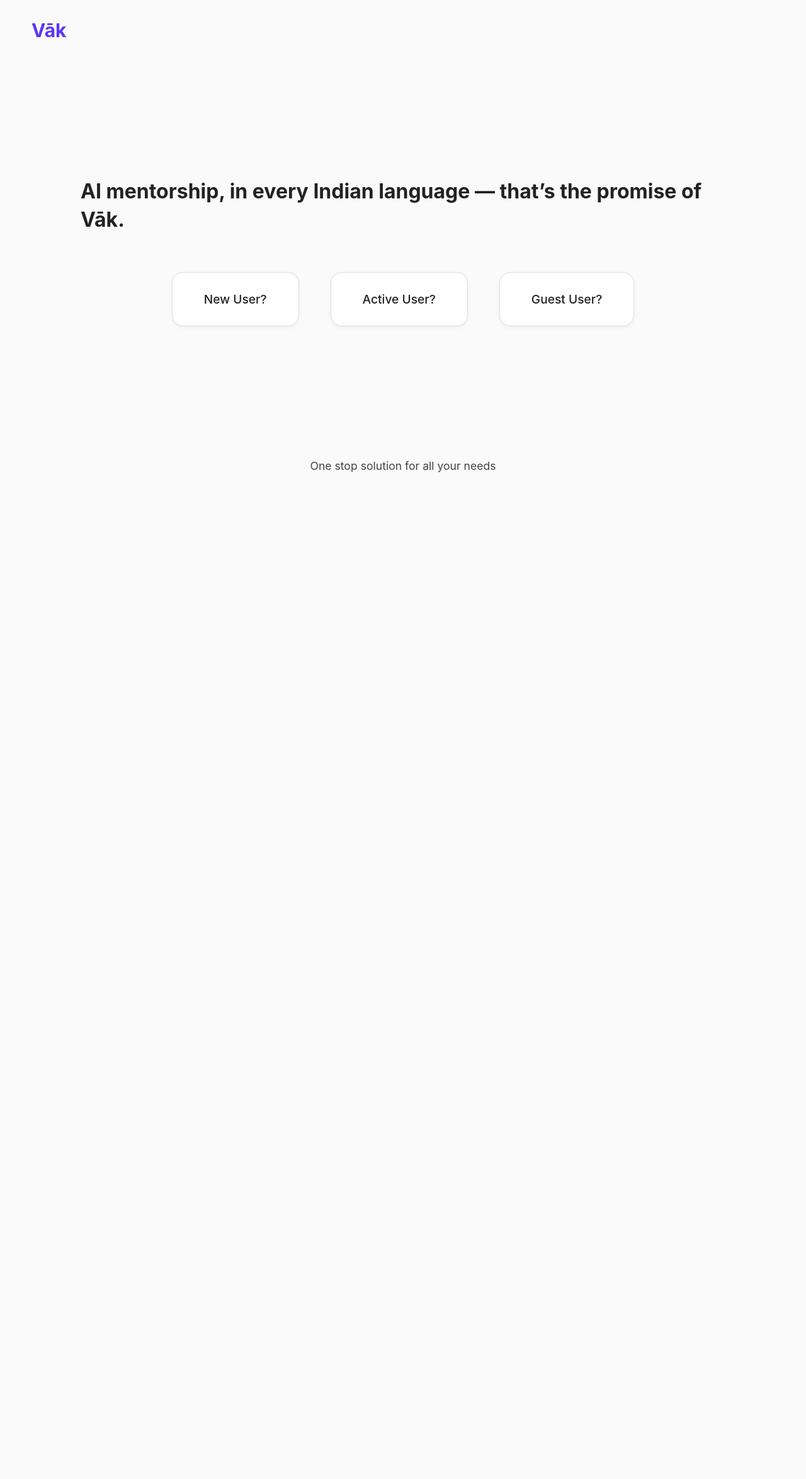
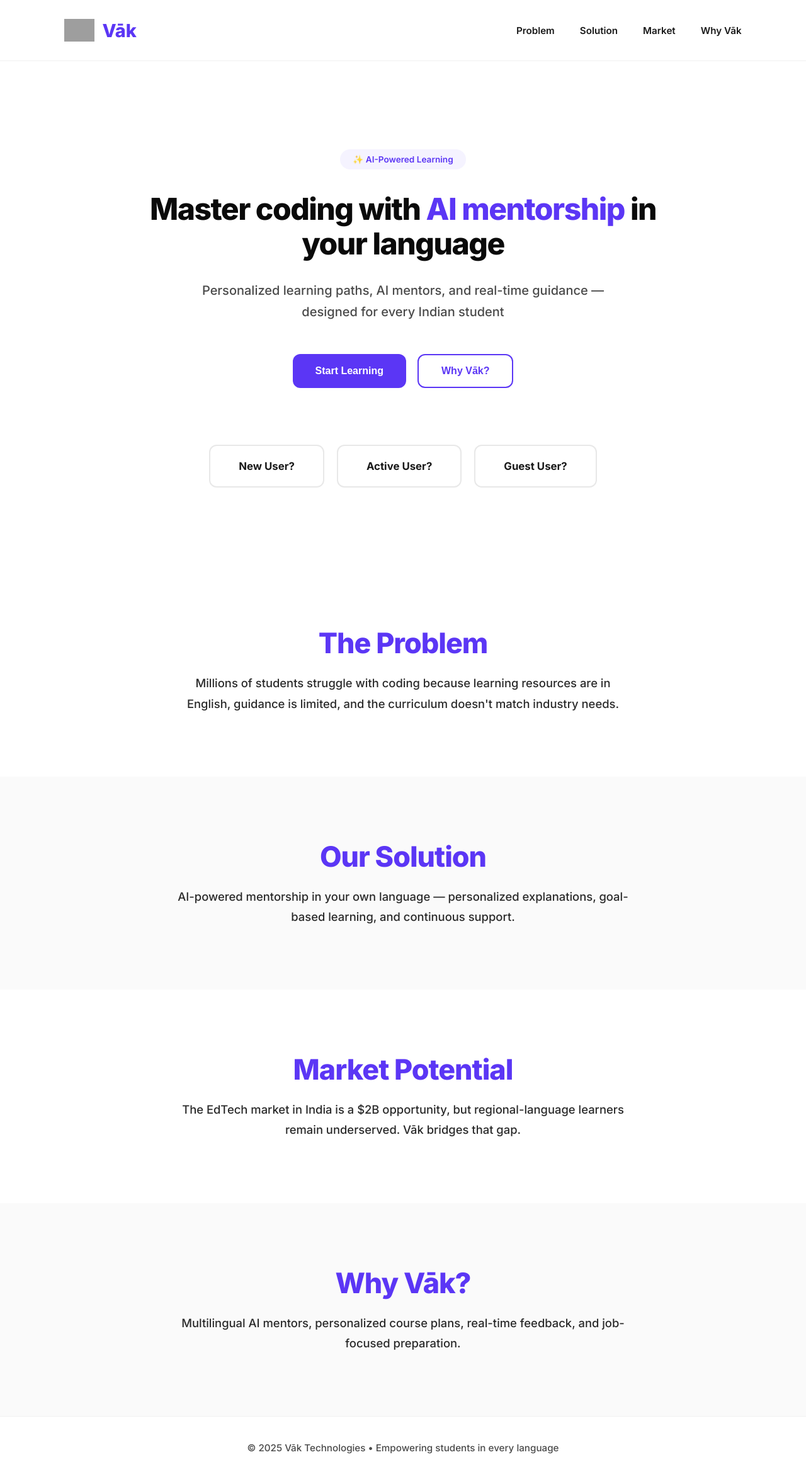
Before and after one commit to Vak-Tech/vak-landing, a Flask app: page / in a window 1280 px wide. Shown: the whole page at 63% size. Before the commit the page ends 750 px from the top, so only its background shows below. Run offline with Flask 3, Linux system fonts and the light colour scheme; grey boxes are pictures that could not be loaded.

Commit message:
Update landing.html

```diff
--- a/templates/landing.html
+++ b/templates/landing.html
@@ -1,168 +1,334 @@
 <!DOCTYPE html>
 <html lang="en">
 <head>
-  <meta charset="UTF-8">
-  <meta name="viewport" content="width=device-width, initial-scale=1.0">
-  <title>Vāk - AI Mentorship Platform</title>
+  <meta charset="UTF-8" />
+  <meta name="viewport" content="width=device-width, initial-scale=1.0" />
+  <title>Vāk – AI Mentorship Platform</title>
+  <link rel="preconnect" href="https://fonts.googleapis.com">
+  <link rel="preconnect" href="https://fonts.gstatic.com" crossorigin>
+  <link href="https://fonts.googleapis.com/css2?family=Inter:wght@400;500;600;700;800;900&display=swap" rel="stylesheet">
+
   <style>
+    * {
+      margin: 0;
+      padding: 0;
+      box-sizing: border-box;
+    }
+
     body {
-      margin: 0;
       font-family: "Inter", sans-serif;
-      background-color: #fafafa;
-      color: #222;
-      overflow: hidden;
-      height: 100vh;
+      background-color: #ffffff;
+      color: #0a0a0a;
+      scroll-behavior: smooth;
+    }
+
+    /* -------------------------------- NAVBAR -------------------------------- */
+    header {
       display: flex;
       align-items: center;
-      justify-content: center;
-      flex-direction: column;
+      justify-content: space-between;
+      padding: 30px 8%;
+      background: white;
+      position: sticky;
+      top: 0;
+      z-index: 100;
+      border-bottom: 1px solid #f0f0f0;
     }
 
     .logo {
-      position: absolute;
-      top: 30px;
-      left: 50px;
-      font-size: 30px;
-      font-weight: 700;
+      display: flex;
+      align-items: center;
+      gap: 12px;
+      font-size: 1.8em;
+      font-weight: 800;
+      color: #5b36f5;
+      cursor: pointer;
+    }
+
+    .logo img {
+      width: 48px;
+    }
+
+    .nav-links {
+      display: flex;
+      gap: 40px;
+      font-size: 0.95em;
+      font-weight: 600;
+    }
+
+    .nav-links a {
+      text-decoration: none;
+      color: #1a1a1a;
+      transition: color 0.2s;
+    }
+
+    .nav-links a:hover {
       color: #5b36f5;
     }
 
-    /* Container to keep text + cursor aligned properly */
-    .typewriter {
-      display: flex;
-      align-items: center;
-      justify-content: flex-start;
-      white-space: pre-wrap;
-      max-width: 80%;
-      flex-wrap: nowrap;
+    /* -------------------------------- HERO SECTION -------------------------------- */
+    .hero {
+      text-align: center;
+      padding: 140px 8% 120px;
+      background: white;
     }
 
-    .quote {
-      font-size: 2em;
-      font-weight: 700;
-      line-height: 1.4;
-      text-align: left;
-      word-break: break-word;
+    .hero-badge {
+      display: inline-block;
+      padding: 8px 20px;
+      background: #f5f3ff;
+      border-radius: 20px;
+      font-size: 0.85rem;
+      font-weight: 600;
+      color: #5b36f5;
+      margin-bottom: 35px;
     }
 
-    .cursor {
-      width: 3px;
-      height: 1.2em;
-      background-color: #5b36f5;
-      margin-left: 3px;
-      animation: blink 0.8s steps(2, start) infinite;
+    .hero-title {
+      font-size: 3rem;
+      font-weight: 800;
+      color: #0a0a0a;
+      max-width: 900px;
+      margin: 0 auto 30px;
+      line-height: 1.15;
+      letter-spacing: -1.5px;
     }
 
-    @keyframes blink {
-      50% { opacity: 0; }
+    .highlight {
+      color: #5b36f5;
     }
 
-    .cursor.fade {
-      animation: none;
-      opacity: 0;
-      transition: opacity 0.3s ease;
+    .hero-sub {
+      font-size: 1.25rem;
+      color: #4a4a4a;
+      max-width: 650px;
+      margin: 0 auto 50px;
+      line-height: 1.7;
+      font-weight: 500;
     }
 
-    .bottom-text {
-      position: absolute;
-      bottom: 50px;
-      font-size: 1.1em;
-      color: #444;
-      opacity: 0;
-      transform: translateY(20px);
-      transition: all 0.8s ease;
+    .cta-buttons {
+      display: flex;
+      justify-content: center;
+      gap: 18px;
+      margin-bottom: 90px;
     }
 
-    .bottom-text.show {
-      opacity: 1;
-      transform: translateY(0);
+    .btn {
+      padding: 16px 36px;
+      border-radius: 12px;
+      font-size: 1rem;
+      font-weight: 700;
+      cursor: pointer;
+      border: none;
+      transition: all 0.2s ease;
     }
 
+    .primary-btn {
+      background: #5b36f5;
+      color: white;
+    }
+
+    .primary-btn:hover {
+      background: #4a2bd1;
+      transform: translateY(-2px);
+    }
+
+    .secondary-btn {
+      background: white;
+      color: #5b36f5;
+      border: 2px solid #5b36f5;
+    }
+
+    .secondary-btn:hover {
+      background: #5b36f5;
+      color: white;
+      transform: translateY(-2px);
+    }
+
+    /* -------------------------------- OPTIONS CARDS -------------------------------- */
     .user-options {
       display: flex;
       justify-content: center;
-      gap: 50px;
-      margin-top: 60px;
-      opacity: 0;
-      transform: translateY(30px);
-      transition: all 0.8s ease;
-    }
-
-    .user-options.show {
-      opacity: 1;
-      transform: translateY(0);
+      gap: 20px;
+      flex-wrap: wrap;
     }
 
     .option-card {
       background: white;
-      border: 1px solid #ddd;
-      padding: 30px 50px;
-      border-radius: 18px;
-      font-size: 1.2em;
-      font-weight: 500;
+      border: 2px solid #e8e8e8;
+      padding: 22px 45px;
+      border-radius: 12px;
+      font-size: 1.05em;
+      font-weight: 700;
       cursor: pointer;
-      transition: 0.3s ease;
-      box-shadow: 0 2px 6px rgba(0,0,0,0.05);
+      transition: all 0.2s ease;
+      color: #1a1a1a;
     }
 
     .option-card:hover {
-      background-color: #5b36f5;
+      background: #5b36f5;
       color: white;
-      transform: translateY(-5px);
+      border-color: #5b36f5;
+      transform: translateY(-3px);
+    }
+
+    /* -------------------------------- SECTIONS -------------------------------- */
+    section {
+      padding: 100px 8%;
+      text-align: center;
+    }
+
+    section:nth-child(even) {
+      background: #fafafa;
+    }
+
+    section h2 {
+      font-size: 2.8em;
+      font-weight: 800;
+      color: #5b36f5;
+      margin-bottom: 20px;
+      letter-spacing: -1px;
+    }
+
+    section p {
+      max-width: 720px;
+      margin: 0 auto;
+      color: #2a2a2a;
+      line-height: 1.75;
+      font-size: 1.15rem;
+      font-weight: 500;
+    }
+
+    /* -------------------------------- FOOTER -------------------------------- */
+    .footer {
+      background: white;
+      padding: 40px 8%;
+      text-align: center;
+      font-size: 0.95rem;
+      color: #4a4a4a;
+      border-top: 1px solid #f0f0f0;
+      font-weight: 500;
+    }
+
+    /* -------------------------------- RESPONSIVE -------------------------------- */
+    @media (max-width: 768px) {
+      .hero-title {
+        font-size: 2.5rem;
+        letter-spacing: -1px;
+      }
+
+      .hero-sub {
+        font-size: 1.1rem;
+      }
+
+      .cta-buttons {
+        flex-direction: column;
+        gap: 15px;
+        padding: 0 5%;
+      }
+
+      .user-options {
+        flex-direction: column;
+        align-items: center;
+        padding: 0 5%;
+      }
+
+      .option-card {
+        width: 100%;
+      }
+
+      section h2 {
+        font-size: 2em;
+      }
+
+      .nav-links {
+        gap: 20px;
+        font-size: 0.85em;
+      }
+
+      header {
+        padding: 20px 5%;
+      }
     }
   </style>
 </head>
+
 <body>
-  <div class="logo">Vāk</div>
+  <!-- NAVBAR -->
+  <header>
+    <div class="logo">
+      <img src="{{ url_for('static', filename='vaklogo.png') }}" alt="Vāk Logo" onerror="this.style.display='none'" />
+      Vāk
+    </div>
 
-  <div class="typewriter">
-    <div id="quote" class="quote"></div>
-    <div id="cursor" class="cursor"></div>
+    <nav class="nav-links">
+      <a href="#problem">Problem</a>
+      <a href="#solution">Solution</a>
+      <a href="#market">Market</a>
+      <a href="#advantage">Why Vāk</a>
+    </nav>
+  </header>
+
+  <!-- HERO SECTION -->
+  <div class="hero">
+    <div class="hero-badge">✨ AI-Powered Learning</div>
+
+    <h1 class="hero-title">
+      Master coding with <span class="highlight">AI mentorship</span> in your language
+    </h1>
+
+    <p class="hero-sub">
+      Personalized learning paths, AI mentors, and real-time guidance — designed for every Indian student
+    </p>
+
+    <div class="cta-buttons">
+      <button class="btn primary-btn" onclick="goTo('new')">Start Learning</button>
+      <button class="btn secondary-btn" onclick="document.getElementById('whyvak').scrollIntoView()">Why Vāk?</button>
+    </div>
+
+    <div class="user-options">
+      <div class="option-card" onclick="goTo('new')">New User?</div>
+      <div class="option-card" onclick="goTo('active')">Active User?</div>
+      <div class="option-card" onclick="goTo('guest')">Guest User?</div>
+    </div>
   </div>
 
-  <div class="user-options" id="userOptions">
-    <div class="option-card" onclick="goTo('new')">New User?</div>
-    <div class="option-card" onclick="goTo('active')">Active User?</div>
-    <div class="option-card" onclick="goTo('guest')">Guest User?</div>
+  <!-- PROBLEM -->
+  <section id="problem">
+    <h2>The Problem</h2>
+    <p>Millions of students struggle with coding because learning resources are in English, guidance is limited, and the curriculum doesn't match industry needs.</p>
+  </section>
+
+  <!-- SOLUTION -->
+  <section id="solution">
+    <h2>Our Solution</h2>
+    <p>AI-powered mentorship in your own language — personalized explanations, goal-based learning, and continuous support.</p>
+  </section>
+
+  <!-- MARKET -->
+  <section id="market">
+    <h2>Market Potential</h2>
+    <p>The EdTech market in India is a $2B opportunity, but regional-language learners remain underserved. Vāk bridges that gap.</p>
+  </section>
+
+  <!-- ADVANTAGE -->
+  <section id="advantage">
+    <h2 id="whyvak">Why Vāk?</h2>
+    <p>Multilingual AI mentors, personalized course plans, real-time feedback, and job-focused preparation.</p>
+  </section>
+
+  <!-- FOOTER -->
+  <div class="footer">
+    © 2025 Vāk Technologies • Empowering students in every language
   </div>
 
-  <div id="bottomText" class="bottom-text">One stop solution for all your needs</div>
-
   <script>
-    const text = "AI mentorship, in every Indian language — that’s the promise of Vāk.";
-    const quote = document.getElementById("quote");
-    const cursor = document.getElementById("cursor");
-    const bottom = document.getElementById("bottomText");
-    const userOptions = document.getElementById("userOptions");
-
-    let index = 0;
-
-    function typeWriter() {
-      if (index < text.length) {
-        quote.textContent += text.charAt(index);
-        index++;
-        setTimeout(typeWriter, 40);
-      } else {
-        cursor.classList.add("fade");
-        setTimeout(() => bottom.classList.add("show"), 400);
-        setTimeout(() => userOptions.classList.add("show"), 800);
-      }
+    function goTo(type) {
+      if (type === "new") window.location.href = "/register";
+      else if (type === "active") window.location.href = "/authenticate";
+      else alert("Guest mode coming soon!");
     }
-
-    window.onload = typeWriter;
-
-   function goTo(type) {
-  if (type === "new") {
-    window.location.href = "/register";  // ✅ Flask route
-  } else if (type === "active") {
-    window.location.href = "/authenticate";  // ✅ Flask route
-  } else {
-    alert("Guest mode coming soon!");
-  }
-}
-
-
-
   </script>
 </body>
 </html>
```
